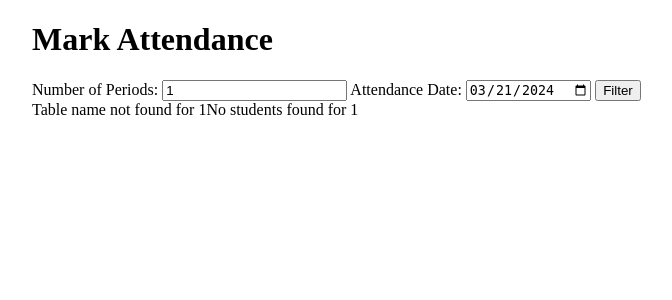
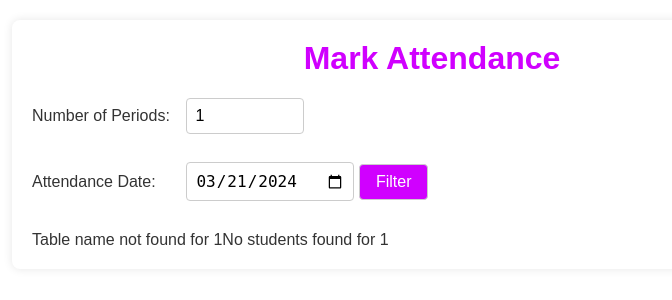
Before and after one commit to amgautham/Minor-project, a PHP site: page /mark_attendance.php in a window 1280 px wide. Shown: the top 300 px of the page, without its empty margins (208-880 px from the left). Run offline with PHP 8.4, Linux system fonts and the light colour scheme; the visitor is signed in with stand-in values (Sample User, id 1); data that the repository does not hold is empty.

Commit message:
new tile addes

```diff
--- a/main/mark_attendance.php
+++ b/main/mark_attendance.php
@@ -5,21 +5,79 @@
     <meta name="viewport" content="width=device-width, initial-scale=1.0">
     <title>Mark Attendance</title>
     <style>
+        body {
+            font-family: Arial, sans-serif;
+            background-color: #fff; /* White background */
+            margin: 0;
+            padding: 0;
+            color: #333; /* Dark text color */
+        }
+
+        .container {
+            max-width: 800px;
+            margin: 20px auto;
+            background-color: #fff; /* White background */
+            padding: 20px;
+            border-radius: 8px;
+            box-shadow: 0 0 10px rgba(0, 0, 0, 0.1);
+        }
+
+        h1 {
+            text-align: center;
+            color: #d000ff; /* Purple header color */
+            margin-top: 0;
+        }
+
+        form {
+            margin-bottom: 20px;
+        }
+
+        label {
+            display: block;
+            margin-bottom: 10px;
+            color: #333; /* Dark text color */
+        }
+
+        input[type="number"],
+        input[type="date"],
+        button {
+            padding: 8px;
+            border: 1px solid #ccc;
+            border-radius: 4px;
+            margin-bottom: 10px;
+            font-size: 16px;
+        }
+
+        button {
+            background-color: #d000ff; /* Purple button color */
+            color: white; /* White text color */
+            cursor: pointer;
+            transition: background-color 0.3s ease;
+        }
+
+        button:hover {
+            background-color: #9500b3; /* Darker purple on hover */
+        }
+
         table {
             width: 100%;
             border-collapse: collapse;
+            margin-bottom: 20px;
         }
-        table, th, td {
+
+        th, td {
             border: 1px solid #ddd;
             padding: 8px;
             text-align: left;
         }
+
         th {
-            background-color: #f2f2f2;
+            background-color: #d000ff; /* Purple header color */
+            color: #fff; /* White text color */
         }
-        .container {
-            max-width: 800px;
-            margin: 20px auto;
+
+        .attendance-checkbox {
+            margin-top: 5px;
         }
     </style>
 </head>
@@ -29,12 +87,13 @@
     <h1>Mark Attendance</h1>
 
     <form method="post" action="<?php echo $_SERVER['PHP_SELF']; ?>">
-        <label for="periods">Number of Periods:</label>
-        <input type="number" name="periods" id="periods" value="<?php echo isset($_POST['periods']) ? $_POST['periods'] : 1; ?>" min="1">
-        <label for="attendance_date">Attendance Date:</label>
-        <input type="date" name="attendance_date" id="attendance_date" value="<?php echo isset($_POST['attendance_date']) ? $_POST['attendance_date'] : date('Y-m-d'); ?>">
-        <button type="submit">Filter</button>
+    <label for="periods" style="display: inline-block; width: 150px;">Number of Periods:</label>
+    <input type="number" name="periods" id="periods" value="<?php echo isset($_POST['periods']) ? $_POST['periods'] : 1; ?>" min="1" style="width: 100px;"><br><br>
+    <label for="attendance_date" style="display: inline-block; width: 150px;">Attendance Date:</label>
+    <input type="date" name="attendance_date" id="attendance_date" value="<?php echo isset($_POST['attendance_date']) ? $_POST['attendance_date'] : date('Y-m-d'); ?>" style="width: 150px;">
+    <button type="submit" style="padding: 8px 16px;">Filter</button>
 </form>
+
 
     <?php
     include('db.php');
@@ -47,7 +106,6 @@
 
     $username = $_SESSION['username'];
     $subject = $_SESSION['subject'];
-
 
     // Fetch table name for the selected subject from the subjects table
     $sql_table = "SELECT table_name FROM subjects WHERE subject = '$subject'";
@@ -67,9 +125,6 @@
             echo "Table name not found for $subject";
         }
     }
-
-
-
 
     $periods = isset($_POST['periods']) ? $_POST['periods'] : 1;
     $attendance_date = isset($_POST['attendance_date']) ? $_POST['attendance_date'] : date('Y-m-d');
@@ -110,8 +165,6 @@
         echo "No students found for $subject";
     }
 
-
-
     // Insert attendance data into the database
     if (isset($_POST['submit_attendance'])) {
         foreach ($_POST['attendance'] as $student_id => $attended_periods) {
@@ -135,17 +188,12 @@
         updateTotalPeriods($conn, $periods, $subject, $attendance_date);
     }
 
-
-
     function updateTotalPeriods($conn, $periods, $subject, $attendance_date) {
         $sql_update_total_periods = "INSERT INTO total_periods_tracker (subject, total_periods, date) VALUES ('$subject', '$periods', '$attendance_date')";
         if ($conn->query($sql_update_total_periods) !== TRUE) {
             echo "Error updating total periods: " . $conn->error;
         }
     }
-
-
-
     ?>
 
 </div>
```
Also changed, not shown: main/edit.php (line endings or trailing spaces). Lines whose indentation alone changed are shown as unchanged.
